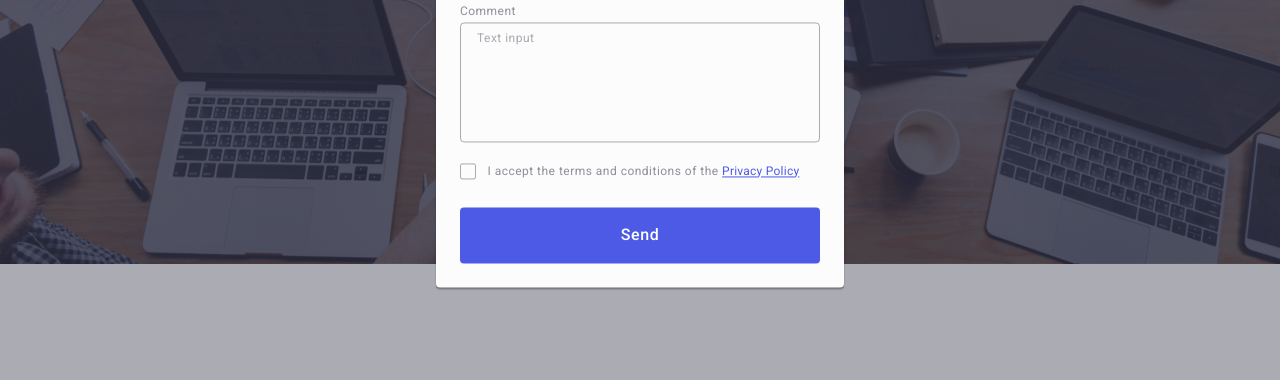
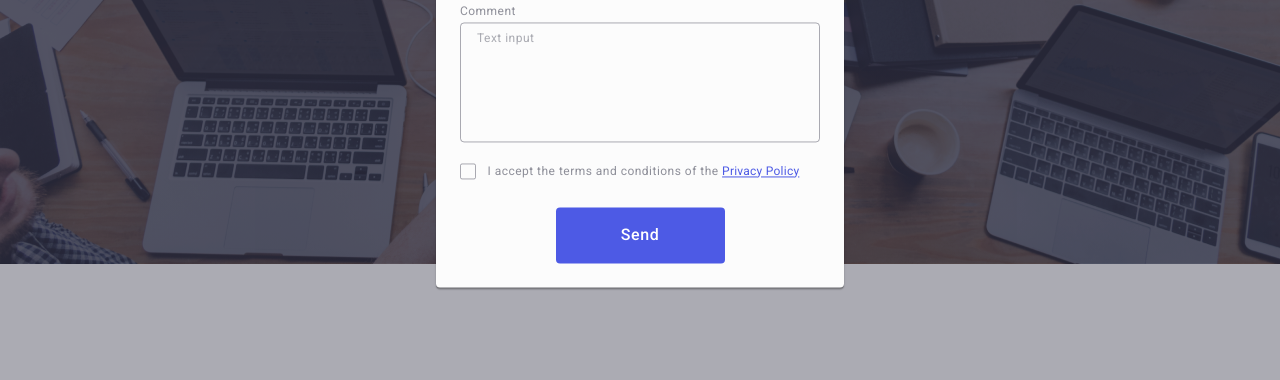
Before and after one commit to Lait36/goit-markup-hw-06, a plain HTML site: page index.html in a window 1280 px wide. Both pictures are taken after a click on the button "Order Service". Shown: the part 409-789 px from the top of the page. Drawn offline with nearby package versions, Linux system fonts and the light colour scheme.

Commit message:
fixed modal button

```diff
--- a/css/main.css
+++ b/css/main.css
@@ -911,8 +911,9 @@ button {
 }
 
 .modal-btn {
+  margin: 0 auto;
   display: block;
-  min-width: 169px;
+  width: 169px;
   height: 56px;
   font-family: "Roboto", sans-serif;
   font-size: 16px;
```
